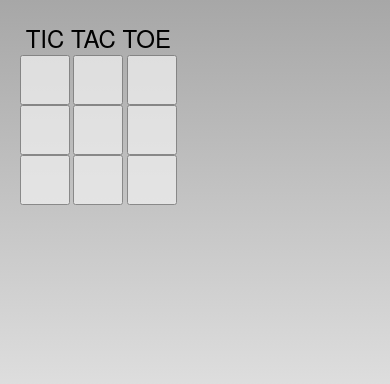
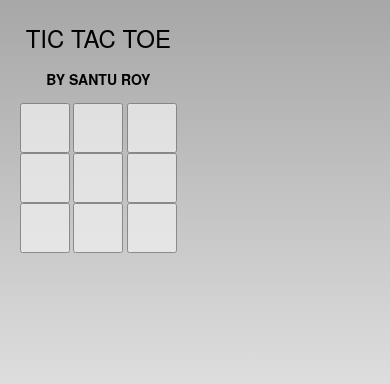
Before and after one commit to santuroy/android, a plain HTML site: page index.html in a window 390 px wide. Drawn offline with Linux system fonts and the light colour scheme; some packages are replaced by stand-ins of ours.

Commit message:
Added files via upload

```diff
--- a/index.html
+++ b/index.html
@@ -32,6 +32,7 @@
     <body>
         <div class="app">
             <h1>Tic Tac Toe</h1>
+            <h3>By Santu Roy</h1>
             <div id="deviceready" class="blink">
 				<form NAME="tic" method="post">
 					<INPUT TYPE="button" NAME="sqr1" class="tictac" value="     " onClick="if(document.tic.sqr1.value == '     ' && turn == 0 && mode == 1) {document.tic.sqr1.value = ' X '; sqr1T = 1; turn = 1; vari(); check();} else if(document.tic.sqr1.value == '     ' && turn == 1 && mode == 2) {document.tic.sqr1.value = ' X '; sqr1T = 1; turn = 0; vari(); player1Check()} else if(document.tic.sqr1.value == '     ' && turn == 0 && mode == 2) {document.tic.sqr1.value = ' O '; sqr1T = 1; turn = 1; vari(); player1Check()} drawCheck()"/>
```
